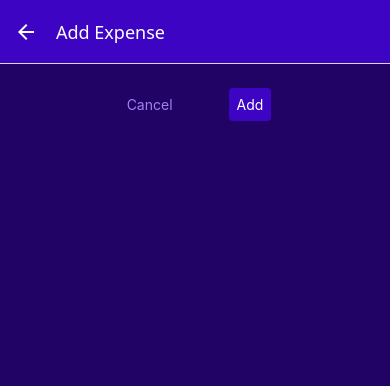
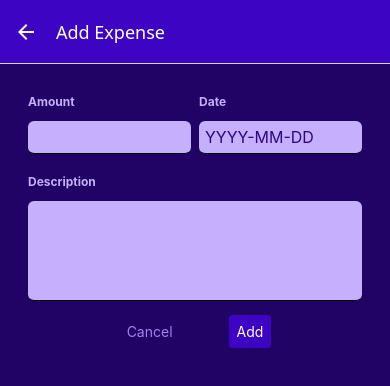
Before and after one commit to maxmg-uk/ExpenseApp, a React Native app: screen /ManageExpense in a window 390 px wide. Shown: the top 386 px of the page. Built offline with nearby package versions, Linux system fonts and the light colour scheme.

Commit message:
finished form handling

```diff
--- a/components/ExpensesOutput/ExpenseItem.js
+++ b/components/ExpensesOutput/ExpenseItem.js
@@ -22,7 +22,7 @@
           <Text style={styles.textBase}>{getFormattedDate(date)}</Text>
         </View>
         <View style={styles.amountContainer}>
-          <Text style={styles.amount}>{amount.toFixed(2)}</Text>
+          <Text style={styles.amount}>{"£" + amount.toFixed(2)}</Text>
         </View>
       </View>
     </Pressable>
--- a/components/ManageExpense/ExpenseForm.js
+++ b/components/ManageExpense/ExpenseForm.js
@@ -1,7 +1,144 @@
-import { View } from "react-native";
+import { View, StyleSheet, Text, Alert } from "react-native";
+import Input from "./Input";
+import { useState } from "react";
+import Button from "../UI/Button";
+import { GlobalStyles } from "../../constants/styles";
 
-function ExpenseForm() {
-  return <View></View>;
+function ExpenseForm({ submitButtonLabel, onCancel, onSubmit, defaultValues }) {
+  const [inputs, setInputs] = useState({
+    amount: {
+      value: defaultValues ? defaultValues.amount.toString() : "",
+      isValid: true,
+    },
+    date: {
+      value: defaultValues ? defaultValues.date.toISOString().slice(0, 10) : "",
+      isValid: true,
+    },
+    description: {
+      value: defaultValues ? defaultValues.description : "",
+      isValid: true,
+    },
+  });
+
+  function inputChangeHandler(inputIdentifier, inputValue) {
+    setInputs((prevInputs) => {
+      return {
+        ...prevInputs,
+        [inputIdentifier]: { value: inputValue, isValid: true },
+      };
+    });
+  }
+
+  function submitHandler() {
+    const expenseData = {
+      amount: parseFloat(inputs.amount.value),
+      date: new Date(inputs.date.value),
+      description: inputs.description.value,
+    };
+
+    const amountisValid = !isNaN(expenseData.amount) && expenseData.amount > 0;
+    const dateIsValid = expenseData.date.toString() !== "Invalid Date";
+    const descriptionIsValid = expenseData.description.trim().length > 0;
+
+    if (!amountisValid || !dateIsValid || !descriptionIsValid) {
+      setInputs((curInputs) => {
+        return {
+          amount: { value: curInputs.amount.value, isValid: amountisValid },
+          date: { value: curInputs.date.value, isValid: dateIsValid },
+          description: {
+            value: curInputs.description.value,
+            isValid: descriptionIsValid,
+          },
+        };
+      });
+      return;
+    }
+
+    onSubmit(expenseData);
+  }
+
+  const formIsInvalid =
+    !inputs.amount.isValid ||
+    !inputs.date.isValid ||
+    !inputs.description.isValid;
+
+  return (
+    <View style={styles.form}>
+      <View style={styles.inputRow}>
+        <Input
+          style={styles.rowInput}
+          label="Amount"
+          invalid={!inputs.amount.isValid}
+          textInputConfig={{
+            keyboardType: "decimal-pad",
+            onChangeText: inputChangeHandler.bind(this, "amount"),
+            value: inputs.amount.value,
+          }}
+        />
+        <Input
+          style={styles.rowInput}
+          label="Date"
+          invalid={!inputs.date.isValid}
+          textInputConfig={{
+            placeholder: "YYYY-MM-DD",
+            maxLength: 10,
+            onChangeText: inputChangeHandler.bind(this, "date"),
+            value: inputs.date.value,
+          }}
+        />
+      </View>
+      <Input
+        label="Description"
+        invalid={!inputs.description.isValid}
+        textInputConfig={{
+          multiline: true,
+          onChangeText: inputChangeHandler.bind(this, "description"),
+          value: inputs.description.value,
+        }}
+      />
+
+      {formIsInvalid && (
+        <Text style={styles.errorText}>
+          Invalid input values, please check your data{" "}
+        </Text>
+      )}
+      <View style={styles.buttonContainer}>
+        <Button style={styles.buttonStyle} mode="flat" onPress={onCancel}>
+          Cancel
+        </Button>
+        <Button style={styles.buttonStyle} onPress={submitHandler}>
+          {submitButtonLabel}
+        </Button>
+      </View>
+    </View>
+  );
 }
 
 export default ExpenseForm;
+
+const styles = StyleSheet.create({
+  form: {
+    margintop: 50,
+  },
+  inputRow: {
+    flexDirection: "row",
+    justifyContent: "space-between",
+  },
+  rowInput: {
+    flex: 1,
+  },
+  buttonContainer: {
+    flexDirection: "row",
+    justifyContent: "center",
+    alignItems: "center",
+  },
+  buttonStyle: {
+    maxWidth: 120,
+    marginHorizontal: 8,
+  },
+  errorText: {
+    color: GlobalStyles.colors.error500,
+    textAlign: "center",
+    margin: 8,
+  },
+});
--- a/components/ManageExpense/Input.js
+++ b/components/ManageExpense/Input.js
@@ -1,12 +1,58 @@
-import { TextInput, Text } from "react-native";
+import { TextInput, Text, View, StyleSheet } from "react-native";
+import { GlobalStyles } from "../../constants/styles";
 
-function Input({ label }) {
+function Input({ label, textInputConfig, style, invalid }) {
+  const inputStyles = [styles.input];
+
+  if (textInputConfig && textInputConfig.multiline) {
+    inputStyles.push(styles.inputMultiline);
+  }
+
+  if (invalid) {
+    inputStyles.push(styles.invalidInput);
+  }
+
   return (
-    <View>
-      <Text>{label}</Text>
-      <TextInput />
+    <View style={[styles.container, style]}>
+      <Text style={[styles.label, invalid && styles.invalidLabel]}>
+        {label}
+      </Text>
+      <TextInput style={inputStyles} {...textInputConfig} />
     </View>
   );
 }
 
 export default Input;
+
+const styles = StyleSheet.create({
+  container: {
+    marginHorizontal: 4,
+    marginVertical: 6,
+  },
+  label: {
+    fontSize: 12,
+    fontWeight: "bold",
+    color: GlobalStyles.colors.primary100,
+    marginBottom: 4,
+  },
+  input: {
+    color: GlobalStyles.colors.primary700,
+    backgroundColor: GlobalStyles.colors.primary100,
+    borderBottomWidth: 1,
+    borderBottomColor: "black",
+    borderRadius: 6,
+    padding: 6,
+    marginVertical: 8,
+    fontSize: 16,
+  },
+  inputMultiline: {
+    minHeight: 100,
+    textAlignVertical: "top",
+  },
+  invalidLabel: {
+    color: GlobalStyles.colors.error500,
+  },
+  invalidInput: {
+    backgroundColor: GlobalStyles.colors.error500,
+  },
+});
--- a/screens/ManageExpense.js
+++ b/screens/ManageExpense.js
@@ -4,12 +4,17 @@
 import IconButton from "../components/UI/iconButton";
 import { ExpensesContext } from "../store/expenses-context.js";
 import { GlobalStyles } from "../constants/styles";
-import Button from "../components/UI/Button";
+import ExpenseForm from "../components/ManageExpense/ExpenseForm.js";
 
 function ManageExpense({ route, navigation }) {
   const expensesCtx = useContext(ExpensesContext);
+
   const editedExpenseId = route.params?.expenseId;
   const isEditing = !!editedExpenseId;
+
+  const selectedExpense = expensesCtx.expenses.find(
+    (expense) => expense.id === editedExpenseId
+  );
 
   useLayoutEffect(() => {
     navigation.setOptions({
@@ -26,33 +31,23 @@
     navigation.goBack();
   }
 
-  function confirmHandler() {
+  function confirmHandler(expenseData) {
     if (isEditing) {
-      expensesCtx.updateExpense(editedExpenseId, {
-        description: "Testing updates",
-        amount: 25,
-        date: new Date("2024-05-19"),
-      });
+      expensesCtx.updateExpense(editedExpenseId, expenseData);
     } else {
-      expensesCtx.addExpense({
-        description: "Test",
-        amount: 20,
-        date: new Date("2022-05-19"),
-      });
+      expensesCtx.addExpense(expenseData);
     }
     navigation.goBack();
   }
 
   return (
     <View style={styles.container}>
-      <View style={styles.buttonContainer}>
-        <Button style={styles.buttonStyle} mode="flat" onPress={cancelHandler}>
-          Cancel
-        </Button>
-        <Button style={styles.buttonStyle} onPress={confirmHandler}>
-          {isEditing ? "Update" : "Add"}
-        </Button>
-      </View>
+      <ExpenseForm
+        onCancel={cancelHandler}
+        onSubmit={confirmHandler}
+        submitButtonLabel={isEditing ? "Update" : "Add"}
+        defaultValues={selectedExpense}
+      />
 
       {isEditing && (
         <View style={styles.deleteContainer}>
@@ -83,13 +78,4 @@
     borderTopWidth: 2,
     alignItems: "center",
   },
-  buttonContainer: {
-    flexDirection: "row",
-    justifyContent: "center",
-    alignItems: "center",
-  },
-  buttonStyle: {
-    maxWidth: 120,
-    marginHorizontal: 8,
-  },
 });
--- a/store/expenses-context.js
+++ b/store/expenses-context.js
@@ -9,7 +9,7 @@
   },
   {
     id: "e2",
-    description: "Big bag of dicks",
+    description: "stuff and also things",
     amount: 28.99,
     date: new Date("2024-12-14"),
   },
```
